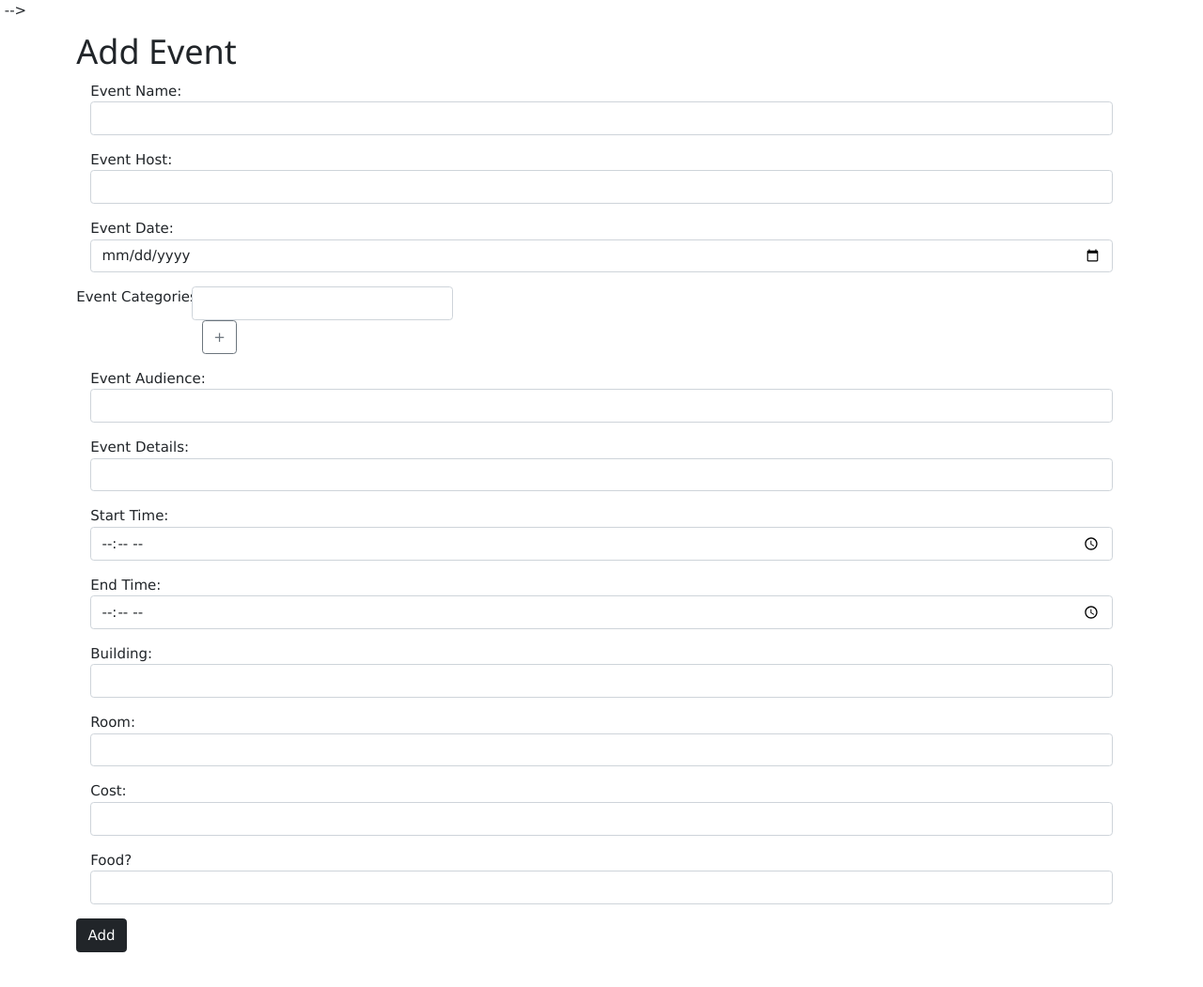
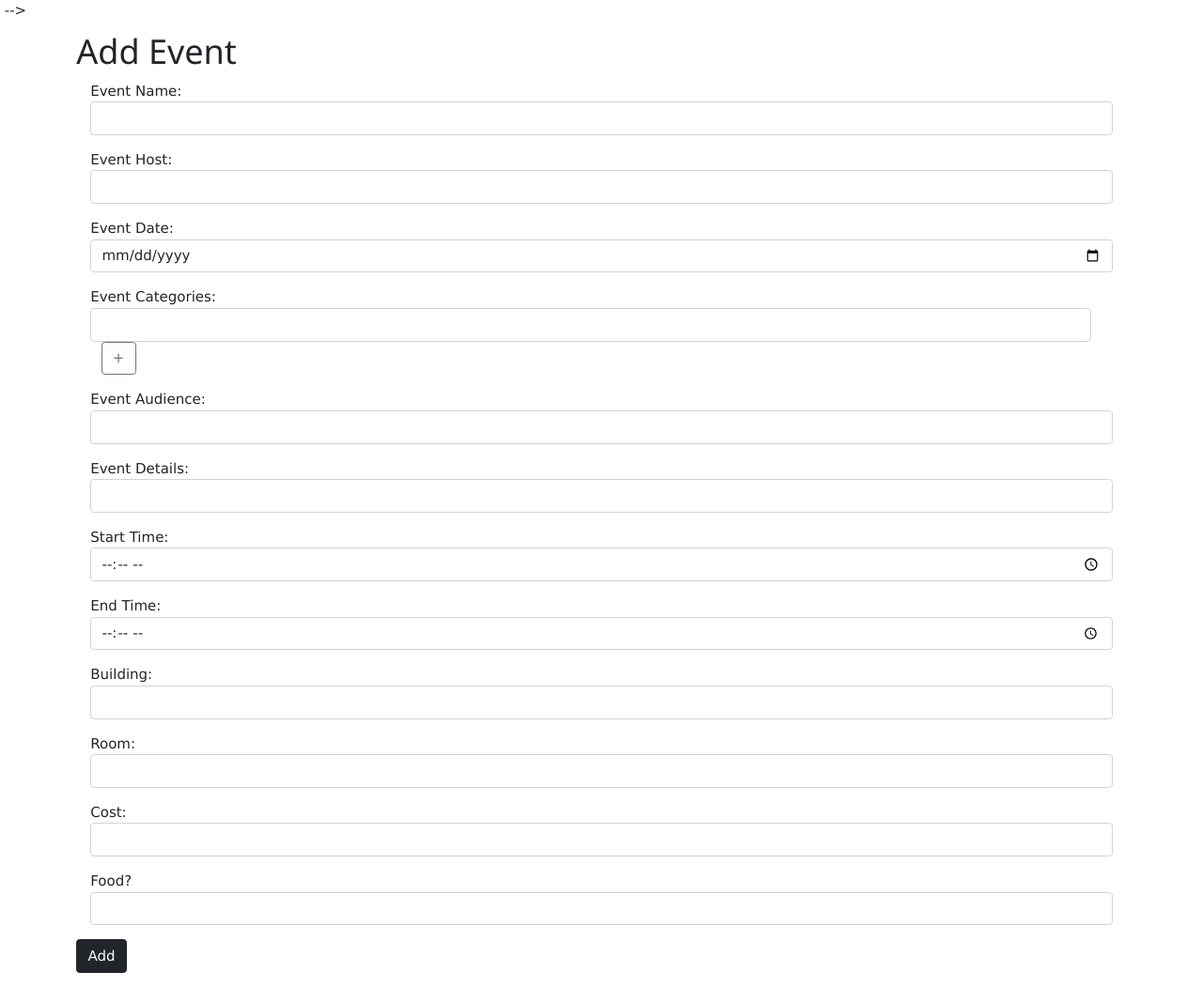
Before and after one commit to KellySchaefer625/databaseProject, a PHP site: page /addEventPage.php in a window 1280 px wide. Shown: the whole page at 94% size. Before the commit the page ends 1014 px from the top, so only its background shows below. Run offline with PHP 8.4, Linux system fonts and the light colour scheme; a stand-in replaces the project's code that opens the database connection.

Commit message:
Update addEventPage.php

```diff
--- a/addEventPage.php
+++ b/addEventPage.php
@@ -86,7 +86,7 @@
         <input type="date" class="form-control" name="date_of_event"  />
     </div>
 
-  <div class="input-group mb-3">
+  <div class="row mb-3 mx-3">
     Event Categories:
        <div class = "row">
        <input type="text" class="form-control" name="categories" />
```
